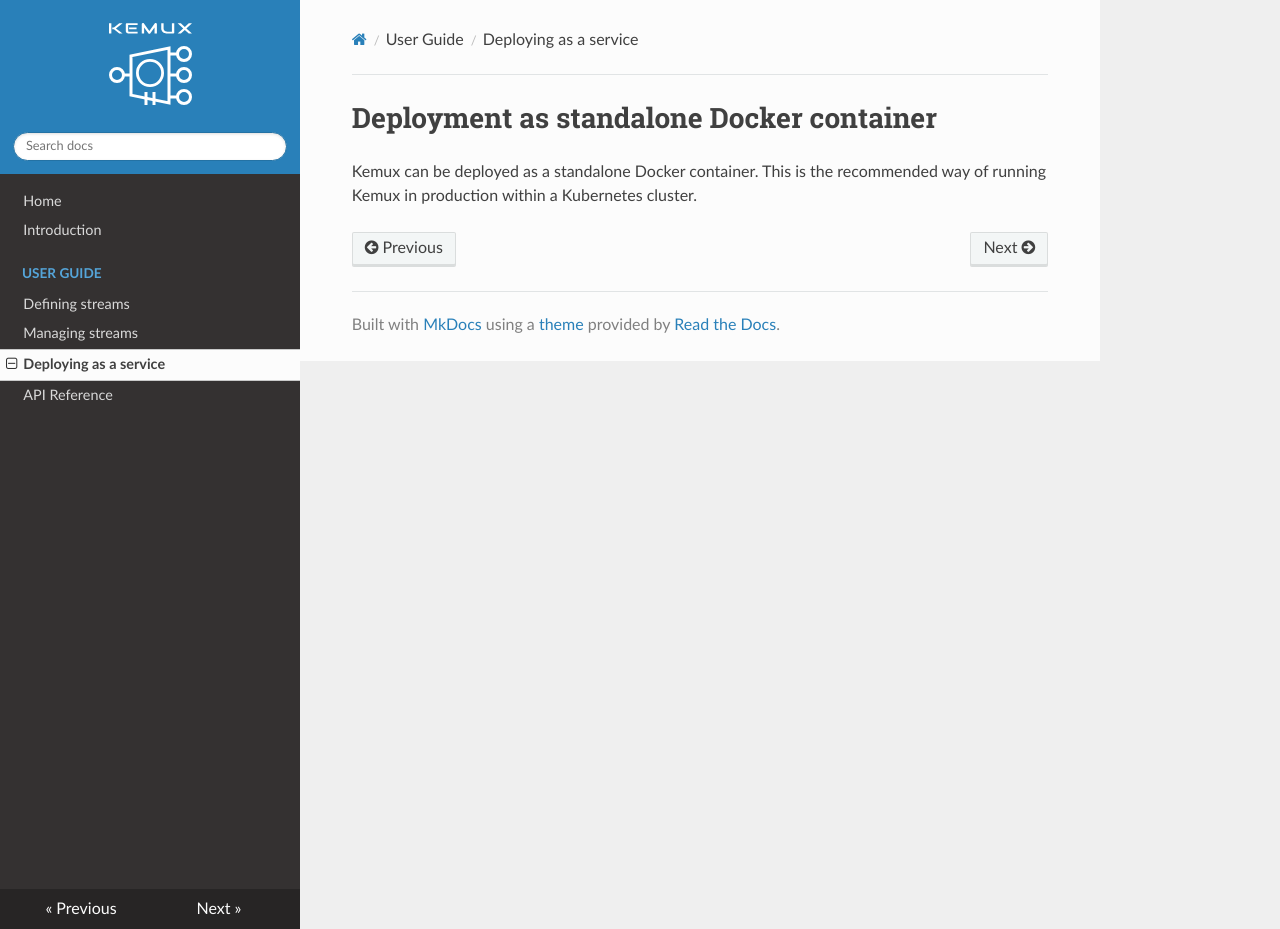
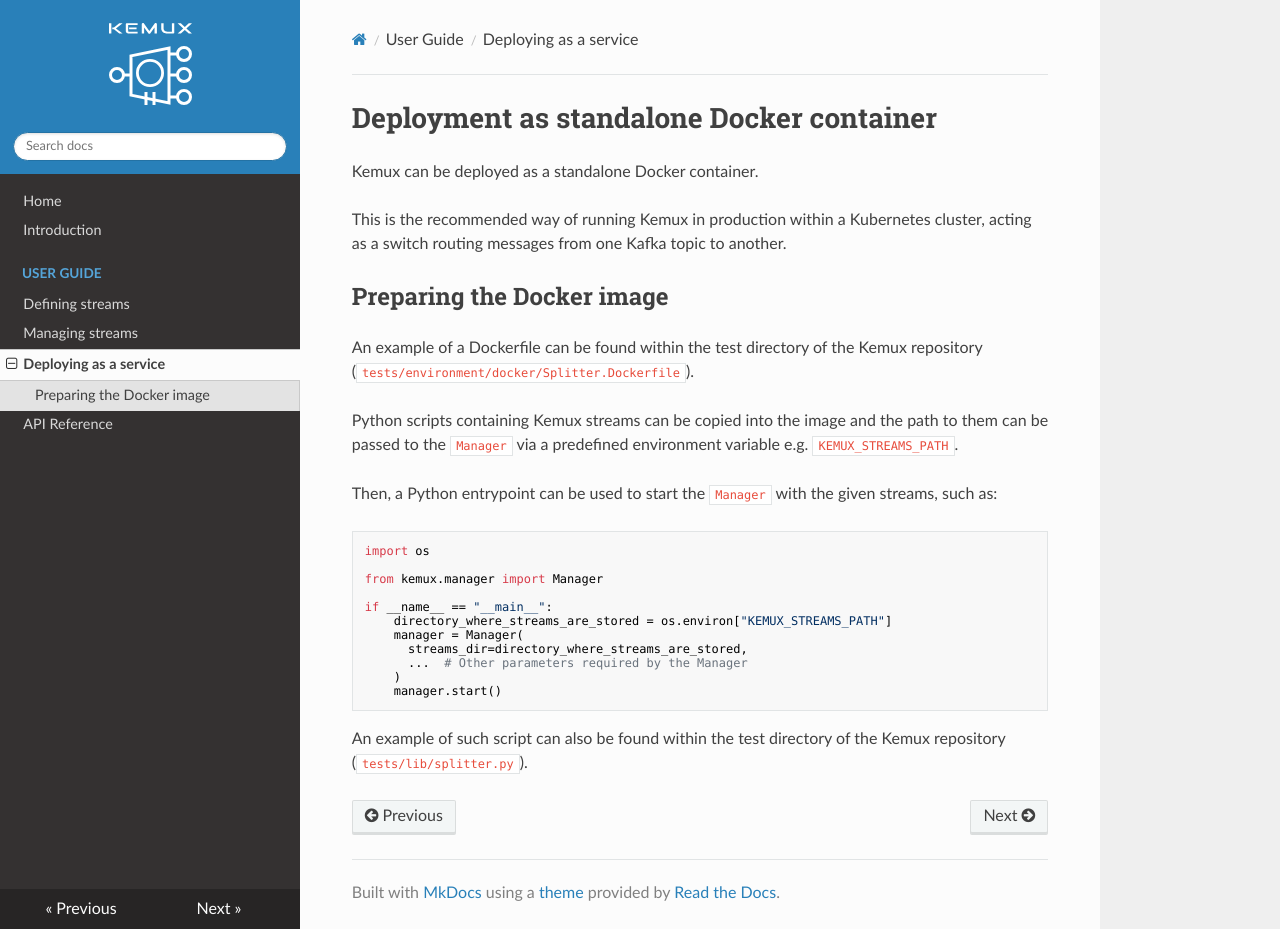
Before and after one commit to kamilrybacki/Kemux, an MkDocs documentation site: the page built from docs/user-guide/docker.md, in a window 1280 px wide and 929 px high. Built offline with MkDocs 1.6.1, drawn with Linux system fonts in a browser that asks for light colours; nearby versions of some CDN libraries.

Commit message:
add docker note

````diff
--- a/docs/user-guide/docker.md
+++ b/docs/user-guide/docker.md
@@ -1,3 +1,29 @@
 # Deployment as standalone Docker container
 
-Kemux can be deployed as a standalone Docker container. This is the recommended way of running Kemux in production within a Kubernetes cluster.
+Kemux can be deployed as a standalone Docker container.
+
+This is the recommended way of running Kemux in production within a Kubernetes cluster, acting as a switch routing messages from one Kafka topic to another.
+
+## Preparing the Docker image
+
+An example of a Dockerfile can be found within the test directory of the Kemux repository (`tests/environment/docker/Splitter.Dockerfile`).
+
+Python scripts containing Kemux streams can be copied into the image and the path to them can be passed to the `Manager` via a predefined environment variable e.g. `KEMUX_STREAMS_PATH`.
+
+Then, a Python entrypoint can be used to start the `Manager` with the given streams, such as:
+
+```python
+import os
+
+from kemux.manager import Manager
+
+if __name__ == "__main__":
+    directory_where_streams_are_stored = os.environ["KEMUX_STREAMS_PATH"]
+    manager = Manager(
+      streams_dir=directory_where_streams_are_stored,
+      ...  # Other parameters required by the Manager
+    )
+    manager.start()
+```
+
+An example of such script can also be found within the test directory of the Kemux repository (`tests/lib/splitter.py`).
````
